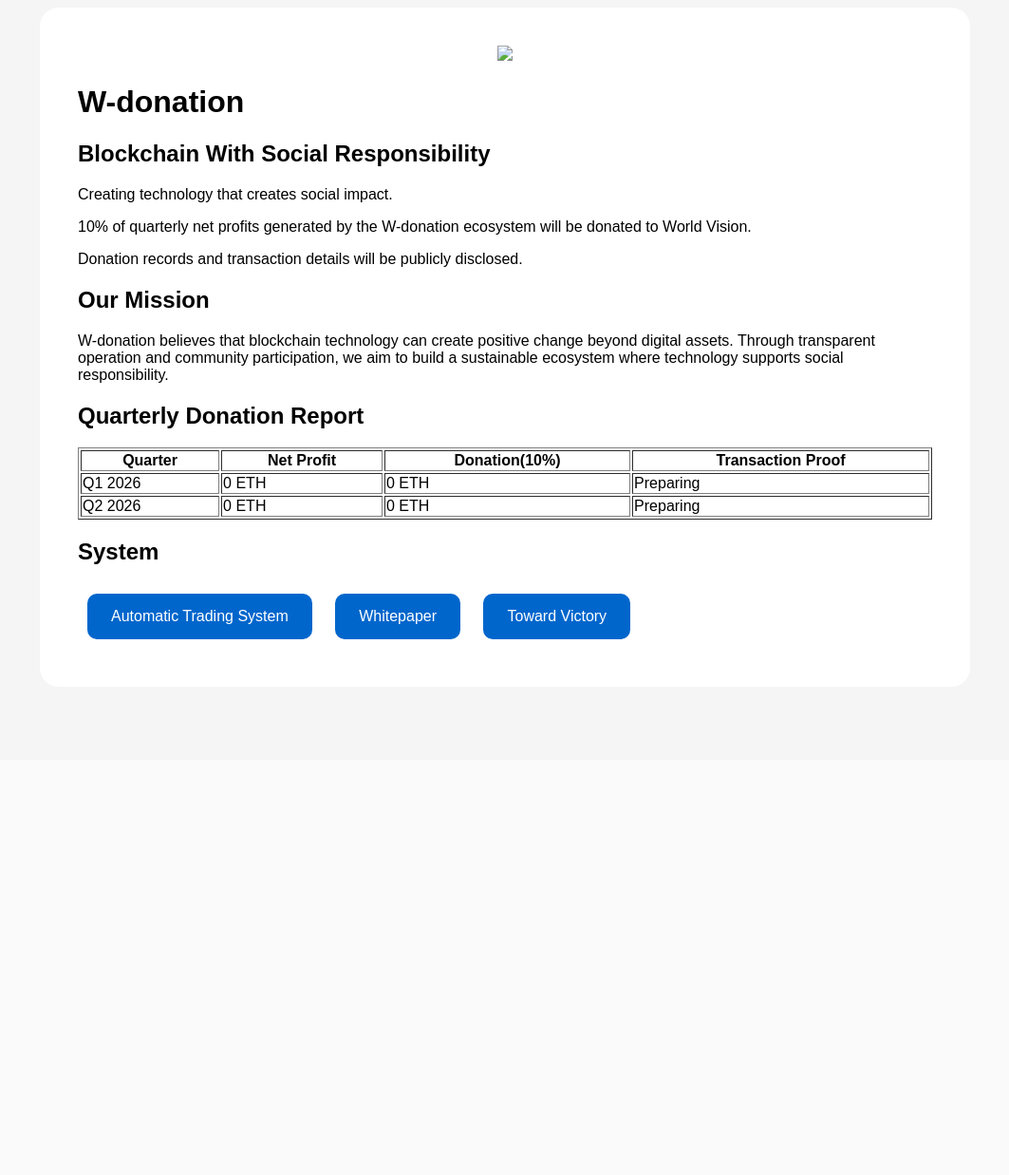
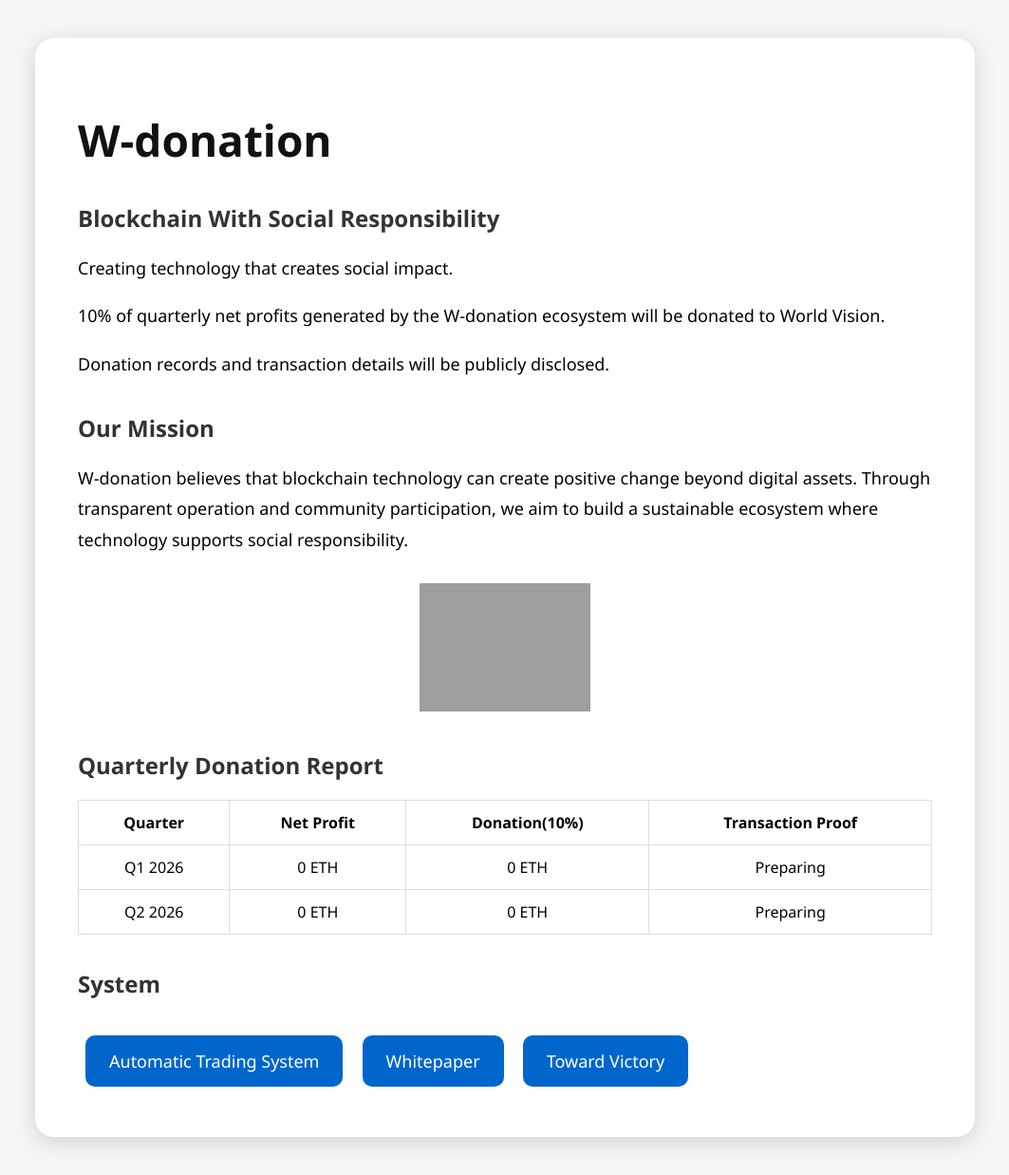
Before and after one commit to ktwv0808-debug/my-oracle, a Flask app: page /donation in a window 1280 px wide. Shown: the whole page at 95% size, without its empty margins (108-1171 px from the left). Before the commit the page ends 673 px from the top, so only its background shows below. Run offline with Flask 3, Linux system fonts and the light colour scheme; some libraries are stand-ins or nearby versions; grey boxes are pictures that could not be loaded.

Commit message:
Update donation.html

```diff
--- a/templates/donation.html
+++ b/templates/donation.html
@@ -1,7 +1,9 @@
 <!DOCTYPE html>
-<html>
+<html lang="en">
 
 <head>
+
+<meta charset="UTF-8">
 
 <title>
 W-donation
@@ -13,14 +15,19 @@ W-donation
 
 body{
 
-font-family:Arial;
+font-family:"Segoe UI",Arial,sans-serif;
 
-background:#f5f5f5;
+background:#f4f6f8;
+
+margin:0;
+
+padding:40px;
 
 }
 
 
-.box{
+.container{
+
 
 width:900px;
 
@@ -28,34 +35,109 @@ margin:auto;
 
 background:white;
 
-padding:40px;
+padding:45px;
 
 border-radius:20px;
+
+box-shadow:0 5px 25px rgba(0,0,0,0.15);
+
 
 }
 
 
 
-.logo{
+h1{
 
-text-align:center;
+
+font-size:46px;
+
+color:#111;
+
 
 }
 
 
 
-.logo img{
+h2{
 
-width:170px;
+
+color:#333;
+
+margin-top:35px;
+
 
 }
 
 
 
-button,a{
+p{
 
 
-cursor:pointer;
+font-size:18px;
+
+line-height:1.8;
+
+
+}
+
+
+
+.worldvision{
+
+
+text-align:center;
+
+margin-top:30px;
+
+}
+
+
+
+.worldvision img{
+
+
+width:180px;
+
+
+}
+
+
+
+
+table{
+
+
+width:100%;
+
+border-collapse:collapse;
+
+margin-top:20px;
+
+
+}
+
+
+
+th,td{
+
+
+border:1px solid #ddd;
+
+padding:12px;
+
+text-align:center;
+
+
+}
+
+
+
+
+.menu{
+
+
+margin-top:30px;
+
 
 }
 
@@ -72,11 +154,15 @@ color:white;
 
 padding:15px 25px;
 
-margin:10px;
+margin:8px;
 
 border-radius:10px;
 
+cursor:pointer;
+
 text-decoration:none;
+
+font-size:18px;
 
 
 }
@@ -85,12 +171,16 @@ text-decoration:none;
 
 .menu a:hover{
 
+
 background:#003f88;
+
 
 }
 
 
+
 </style>
+
 
 
 
@@ -106,13 +196,12 @@ url,
 
 "popup",
 
-"width=900,height=700"
+"width=900,height=700,scrollbars=yes"
 
 );
 
 
 }
-
 
 
 </script>
@@ -126,15 +215,8 @@ url,
 <body>
 
 
-<div class="box">
 
-
-
-<div class="logo">
-
-<img src="/static/worldvision.png">
-
-</div>
+<div class="container">
 
 
 
@@ -143,6 +225,7 @@ url,
 W-donation
 
 </h1>
+
 
 
 <h2>
@@ -168,6 +251,7 @@ Creating technology that creates social impact.
 </p>
 
 
+
 <p>
 
 Donation records and transaction details will be publicly disclosed.
@@ -184,13 +268,30 @@ Our Mission
 </h2>
 
 
+
 <p>
+
 
 W-donation believes that blockchain technology can create positive change beyond digital assets.
 
 Through transparent operation and community participation, we aim to build a sustainable ecosystem where technology supports social responsibility.
 
+
 </p>
+
+
+
+
+<div class="worldvision">
+
+
+<img src="https://www.worldvision.org/wp-content/uploads/2020/03/world-vision-logo.png">
+
+
+</div>
+
+
+
 
 
 
@@ -202,48 +303,84 @@ Quarterly Donation Report
 </h2>
 
 
-<table border="1" width="100%">
+
+<table>
+
 
 <tr>
 
-<th>Quarter</th>
+<th>
+Quarter
+</th>
 
-<th>Net Profit</th>
+<th>
+Net Profit
+</th>
 
-<th>Donation(10%)</th>
+<th>
+Donation(10%)
+</th>
 
-<th>Transaction Proof</th>
+<th>
+Transaction Proof
+</th>
+
 
 </tr>
 
 
+
 <tr>
 
-<td>Q1 2026</td>
+<td>
+Q1 2026
+</td>
 
-<td>0 ETH</td>
+<td>
+0 ETH
+</td>
 
-<td>0 ETH</td>
+<td>
+0 ETH
+</td>
 
-<td>Preparing</td>
+<td>
+Preparing
+</td>
+
 
 </tr>
 
 
+
+
 <tr>
 
-<td>Q2 2026</td>
+<td>
+Q2 2026
+</td>
 
-<td>0 ETH</td>
+<td>
+0 ETH
+</td>
 
-<td>0 ETH</td>
+<td>
+0 ETH
+</td>
 
-<td>Preparing</td>
+<td>
+Preparing
+</td>
+
 
 </tr>
 
 
+
 </table>
+
+
+
 
 
 
@@ -287,7 +424,10 @@ Toward Victory
 
 
 
+
+
 </div>
+
 
 
 </body>
```
